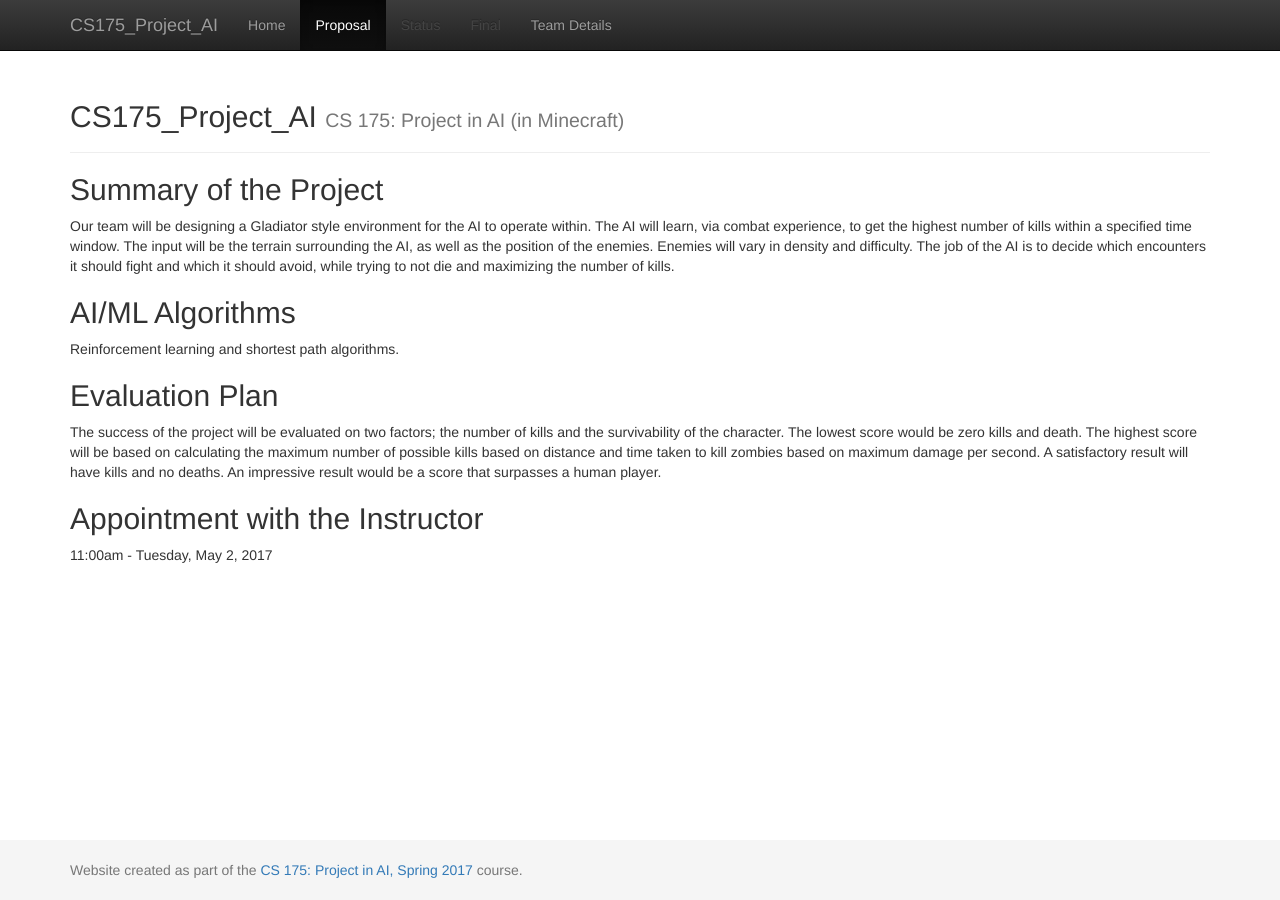
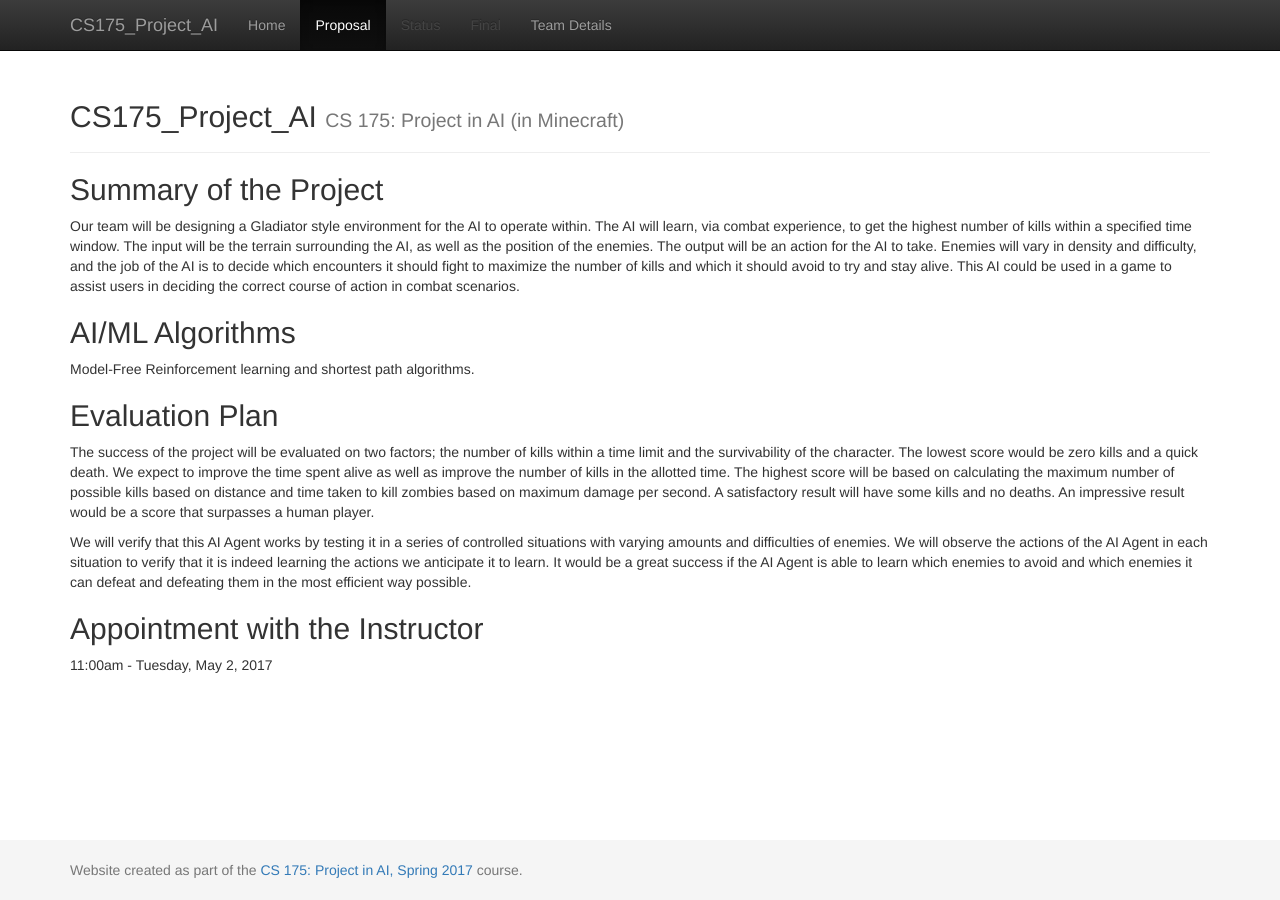
Before and after one commit to keiki83/CS175_Project_AI, a Jekyll site: the page built from docs/proposal.md, in a window 1280 px wide. Built offline with Jekyll 4.4.1, drawn with Linux system fonts in a browser that asks for light colours.

Commit message:
added additional information to proposal

```diff
--- a/docs/proposal.md
+++ b/docs/proposal.md
@@ -9,7 +9,7 @@ In a paragraph or so, mention the main idea behind your project. At the very lea
 clearly explains the input/output semantics of your project, i.e. what information will it take as input, andwhat
 will it produce. Mention any applications, if any, for your project.)
 --->
-Our team will be designing a Gladiator style environment for the AI to operate within. The AI will learn, via combat experience, to get the highest number of kills within a specified time window. The input will be the terrain surrounding the AI, as well as the position of the enemies. Enemies will vary in density and difficulty. The job of the AI is to decide which encounters it should fight and which it should avoid, while trying to not die and maximizing the number of kills.
+Our team will be designing a Gladiator style environment for the AI to operate within. The AI will learn, via combat experience, to get the highest number of kills within a specified time window. The input will be the terrain surrounding the AI, as well as the position of the enemies. The output will be an action for the AI to take. Enemies will vary in density and difficulty, and the job of the AI is to decide which encounters it should fight to maximize the number of kills and which it should avoid to try and stay alive. This AI could be used in a game to assist users in deciding the correct course of action in combat scenarios.
 
 ## AI/ML Algorithms
 <!---
@@ -18,7 +18,7 @@ have to be a detailed description of the algorithm, even the sub-area of the fie
 include “planning with dynamic programming”, “reinforcement learning with neural function approximator”,
 “deep learning for images”, “min-max tree search with pruning”, and so on.
 --->
-Reinforcement learning and shortest path algorithms.
+Model-Free Reinforcement learning and shortest path algorithms.
 
 ## Evaluation Plan
 <!---
@@ -30,7 +30,9 @@ the internals of the algorithm to verify it works, what’s your moonshot case,
 you get there. Note that these are not promises, we’re not going to hold you to what you say here, but we want to
 see if you are able to think about evaluation of your project in a critical manner.
 --->
-The success of the project will be evaluated on two factors; the number of kills and the survivability of the character. The lowest score would be zero kills and death. The highest score will be based on calculating the maximum number of possible kills based on distance and time taken to kill zombies based on maximum damage per second. A satisfactory result will have kills and no deaths. An impressive result would be a score that surpasses a human player.
+The success of the project will be evaluated on two factors; the number of kills within a time limit and the survivability of the character. The lowest score would be zero kills and a quick death. We expect to improve the time spent alive as well as improve the number of kills in the allotted time. The highest score will be based on calculating the maximum number of possible kills based on distance and time taken to kill zombies based on maximum damage per second. A satisfactory result will have some kills and no deaths. An impressive result would be a score that surpasses a human player.
+
+We will verify that this AI Agent works by testing it in a series of controlled situations with varying amounts and difficulties of enemies. We will observe the actions of the AI Agent in each situation to verify that it is indeed learning the actions we anticipate it to learn. It would be a great success if the AI Agent is able to learn which enemies to avoid and which enemies it can defeat and defeating them in the most efficient way possible.
 
 ## Appointment with the Instructor
 <!---
```
